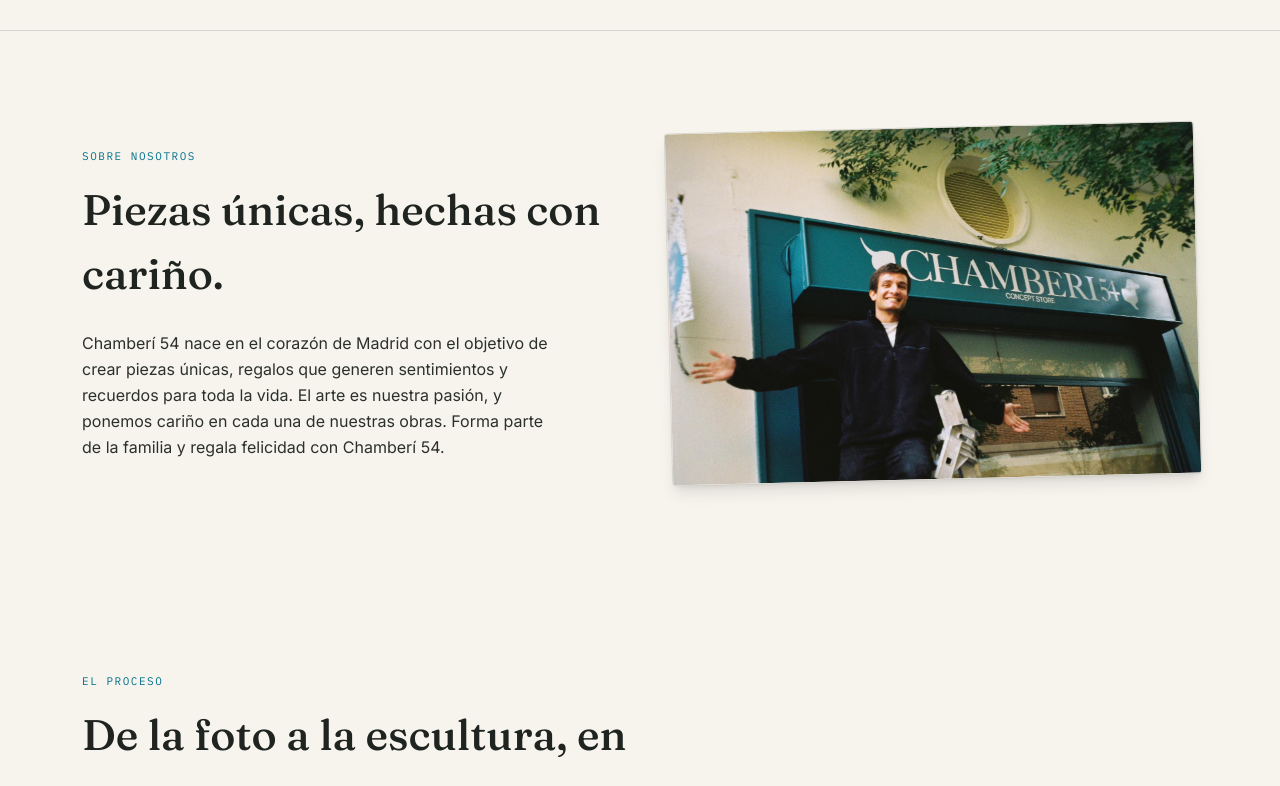
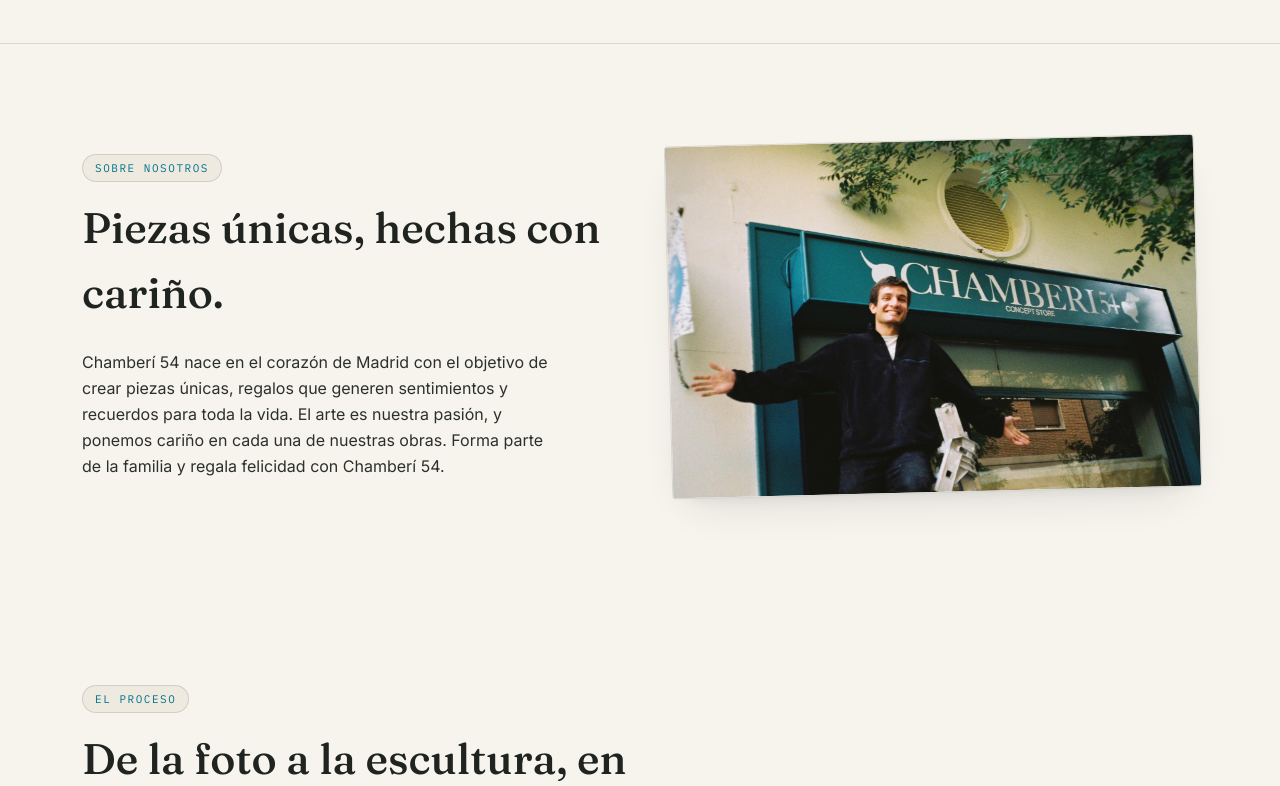
Before and after one commit to Chamberi54/Escultura-Mascotas, a Next.js app: page / in a window 1280 px wide. Shown: the part 680-1466 px from the top of the page. Built offline with nearby package versions, Linux system fonts and the light colour scheme; no server answers.

Commit message:
Polish pass: stronger easing, blur reveals, eyebrow badges, soft card shadows

```diff
--- a/src/app/globals.css
+++ b/src/app/globals.css
@@ -72,14 +72,34 @@
 .reveal {
   opacity: 0;
   transform: translateY(18px);
+  filter: blur(6px);
   transition:
-    opacity 0.7s ease,
-    transform 0.7s ease;
+    opacity 0.7s cubic-bezier(0.23, 1, 0.32, 1),
+    transform 0.7s cubic-bezier(0.23, 1, 0.32, 1),
+    filter 0.7s cubic-bezier(0.23, 1, 0.32, 1);
 }
 
 .reveal.visible {
   opacity: 1;
   transform: translateY(0);
+  filter: blur(0);
+}
+
+/* soft, diffused depth for cards and framed photos */
+.shadow-soft {
+  box-shadow:
+    0 20px 45px -20px rgba(31, 36, 32, 0.16),
+    0 8px 20px -12px rgba(31, 36, 32, 0.1);
+}
+
+/* small pill-shaped section eyebrow badges */
+.eyebrow-badge {
+  display: inline-flex;
+  align-items: center;
+  gap: 0.5rem;
+  border-radius: 9999px;
+  border: 1px solid var(--line);
+  padding: 0.3rem 0.75rem;
 }
 
 @media (prefers-reduced-motion: reduce) {
@@ -88,6 +108,7 @@
   *::after {
     animation-duration: 0.001ms !important;
     animation-iteration-count: 1 !important;
+    transition-duration: 0.001ms !important;
   }
 }
 
--- a/src/components/dog/DogContacto.tsx
+++ b/src/components/dog/DogContacto.tsx
@@ -14,7 +14,7 @@ export default function DogContacto() {
         }}
       />
       <div className="reveal relative mx-auto max-w-[640px] px-8 text-center">
-        <span className="mb-3.5 block font-mono text-[11px] tracking-[0.14em] text-verdigris-dark uppercase">
+        <span className="eyebrow-badge mb-3.5 bg-paper font-mono text-[11px] tracking-[0.14em] text-verdigris-dark uppercase">
           ¿Tienes dudas?
         </span>
         <h2 className="heading-section-sm mb-4 font-display font-[450]">
--- a/src/components/dog/DogGallery.tsx
+++ b/src/components/dog/DogGallery.tsx
@@ -6,7 +6,7 @@ export default function DogGallery() {
       <div className="mx-auto max-w-[1180px] px-8">
         <div className="reveal mb-14 flex flex-wrap items-end justify-between gap-8">
           <div>
-            <span className="mb-3.5 block font-mono text-[11px] tracking-[0.14em] text-verdigris-dark uppercase">
+            <span className="eyebrow-badge mb-3.5 bg-paper-dim font-mono text-[11px] tracking-[0.14em] text-verdigris-dark uppercase">
               Esculturas ya realizadas
             </span>
             <h2 className="heading-section max-w-[560px] font-display font-[450]">
@@ -21,7 +21,7 @@ export default function DogGallery() {
         </div>
 
         <div className="reveal h-[440px]">
-          <div className="tilt-3 h-full overflow-hidden rounded-sm border border-line shadow-lg">
+          <div className="shadow-soft tilt-3 h-full overflow-hidden rounded-sm border border-line">
             <RoundCarousel />
           </div>
         </div>
--- a/src/components/dog/DogHero.tsx
+++ b/src/components/dog/DogHero.tsx
@@ -14,7 +14,7 @@ export default function DogHero() {
         className="pointer-events-none absolute top-10 -right-10 hidden rotate-6 rounded-full shadow-lg md:block lg:right-8"
       />
       <div className="mx-auto max-w-[1180px] px-8">
-        <div className="reveal mb-[22px] flex items-center gap-2.5 font-mono text-[11px] tracking-[0.14em] text-verdigris-dark uppercase">
+        <div className="reveal eyebrow-badge mb-[22px] bg-paper-dim font-mono text-[11px] tracking-[0.14em] text-verdigris-dark uppercase">
           <span className="h-1.5 w-1.5 rounded-full bg-clay" />
           Chamberí 54 — Esculturas personalizadas
         </div>
--- a/src/components/dog/DogProceso.tsx
+++ b/src/components/dog/DogProceso.tsx
@@ -107,7 +107,7 @@ export default function DogProceso() {
       <div className="mx-auto max-w-[1180px] px-8">
         <div className="reveal mb-14 flex flex-wrap items-end justify-between gap-8">
           <div>
-            <span className="mb-3.5 block font-mono text-[11px] tracking-[0.14em] text-verdigris-dark uppercase">
+            <span className="eyebrow-badge mb-3.5 bg-paper-dim font-mono text-[11px] tracking-[0.14em] text-verdigris-dark uppercase">
               El proceso
             </span>
             <h2 className="heading-section max-w-[560px] font-display font-[450]">
@@ -131,7 +131,7 @@ export default function DogProceso() {
           {STEPS.map((step, i) => (
             <div
               key={step.title}
-              className={`hover-wiggle tilt-${(i % 4) + 1} w-[78%] shrink-0 snap-center border border-line bg-paper px-8 pt-10 pb-9 shadow-sm select-none sm:w-[46%] lg:w-[31%]`}
+              className={`shadow-soft hover-wiggle tilt-${(i % 4) + 1} w-[78%] shrink-0 snap-center border border-line bg-paper px-8 pt-10 pb-9 select-none sm:w-[46%] lg:w-[31%]`}
             >
               <div className="mb-6.5 h-[48px] w-[48px] text-verdigris-dark">
                 {step.icon}
--- a/src/components/dog/SobreNosotros.tsx
+++ b/src/components/dog/SobreNosotros.tsx
@@ -6,7 +6,7 @@ export default function SobreNosotros() {
       <div className="mx-auto max-w-[1180px] px-8">
         <div className="grid grid-cols-1 items-center gap-14 md:grid-cols-2">
           <div className="reveal relative aspect-[3/2] md:order-2">
-            <div className="hover-wiggle tilt-1 relative h-full w-full overflow-hidden rounded-sm border border-line bg-paper shadow-lg">
+            <div className="shadow-soft hover-wiggle tilt-1 relative h-full w-full overflow-hidden rounded-sm border border-line bg-paper">
               <Image
                 src="/about/about-us.jpg"
                 alt="El equipo de Chamberí 54 a la entrada de su taller en Madrid"
@@ -16,7 +16,7 @@ export default function SobreNosotros() {
             </div>
           </div>
           <div className="reveal md:order-1">
-            <span className="mb-3.5 block font-mono text-[11px] tracking-[0.14em] text-verdigris-dark uppercase">
+            <span className="eyebrow-badge mb-3.5 bg-paper-dim font-mono text-[11px] tracking-[0.14em] text-verdigris-dark uppercase">
               Sobre nosotros
             </span>
             <h2 className="heading-section mb-6 font-display font-[450]">
```
